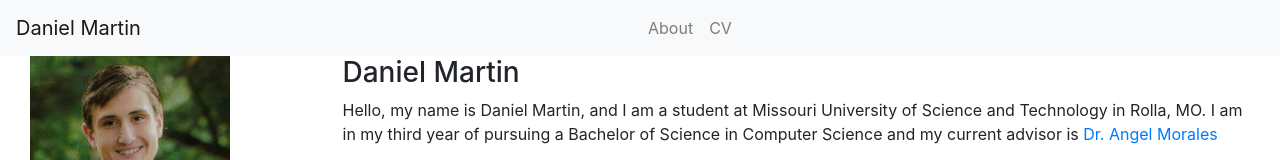
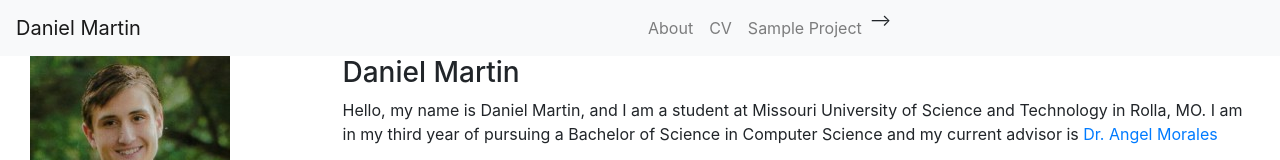
Before and after one commit to Dmartin42/Dmartin42.github.io, a plain HTML site: page index.html in a window 1280 px wide. Shown: the top 160 px of the page. Drawn offline with nearby package versions, Linux system fonts and the light colour scheme.

Commit message:
Update index.html

```diff
--- a/index.html
+++ b/index.html
@@ -45,8 +45,8 @@
 
 
                             <!-- PROJECTS LINK -->
-<!--                              <li class="nav-item">
-                                <a class="nav-link" href="projects.html">Projects</a>
+                              <li class="nav-item">
+                                <a class="nav-link" href="sampleProject.html">Sample Project</a>
                             </li> -->
 
 
```
